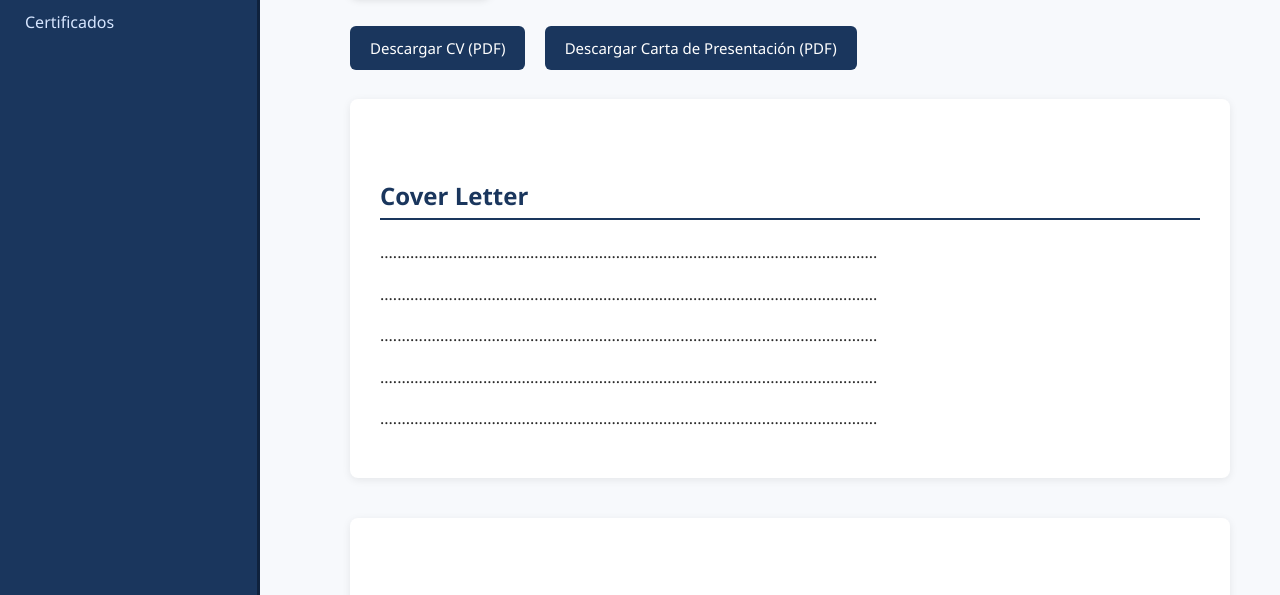
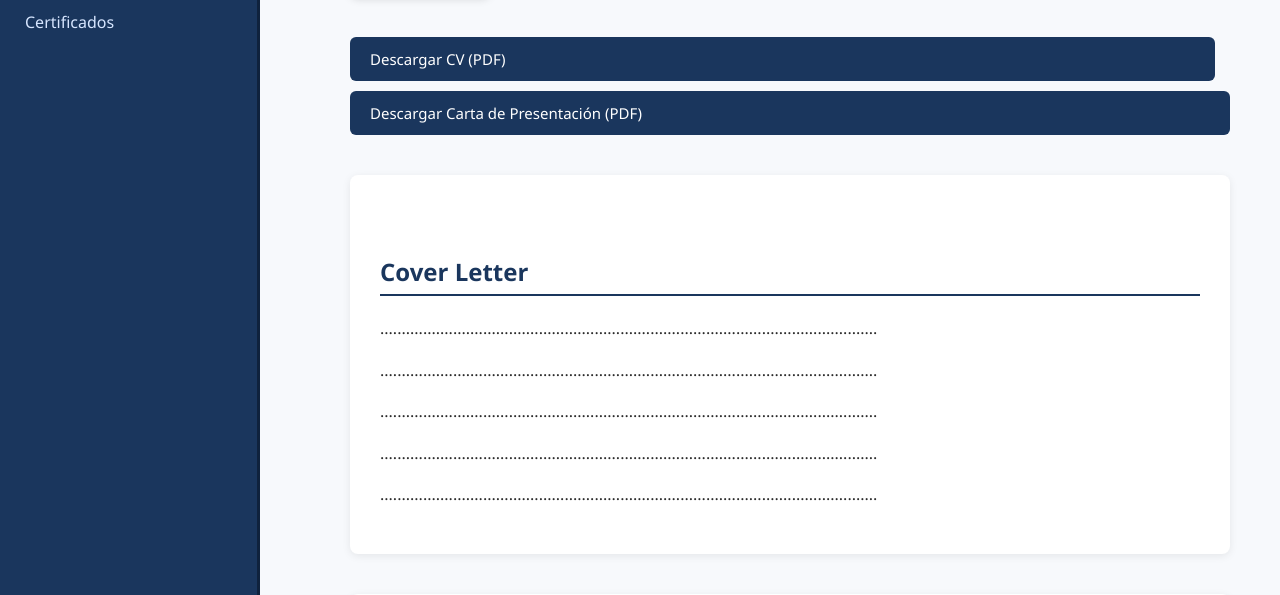
Before and after one commit to celsomangc/CV-celso-gonzalez-ES, a plain HTML site: page index.html in a window 1280 px wide. Shown: the part 193-788 px from the top of the page. Drawn offline with Linux system fonts and the light colour scheme.

Commit message:
Update index.html

```diff
--- a/index.html
+++ b/index.html
@@ -142,7 +142,7 @@
 </div>
 
 <!-- DOWNLOAD BUTTONS -->
-<div style="margin-bottom: 40px;">
+<div style="margin-bottom: 40px; display: flex; flex-direction: column; gap: 10px;">
     <a href="CV_Celso_Gonzalez_ES.pdf" download style="
         background: #1a365d;
         color: white;
```
